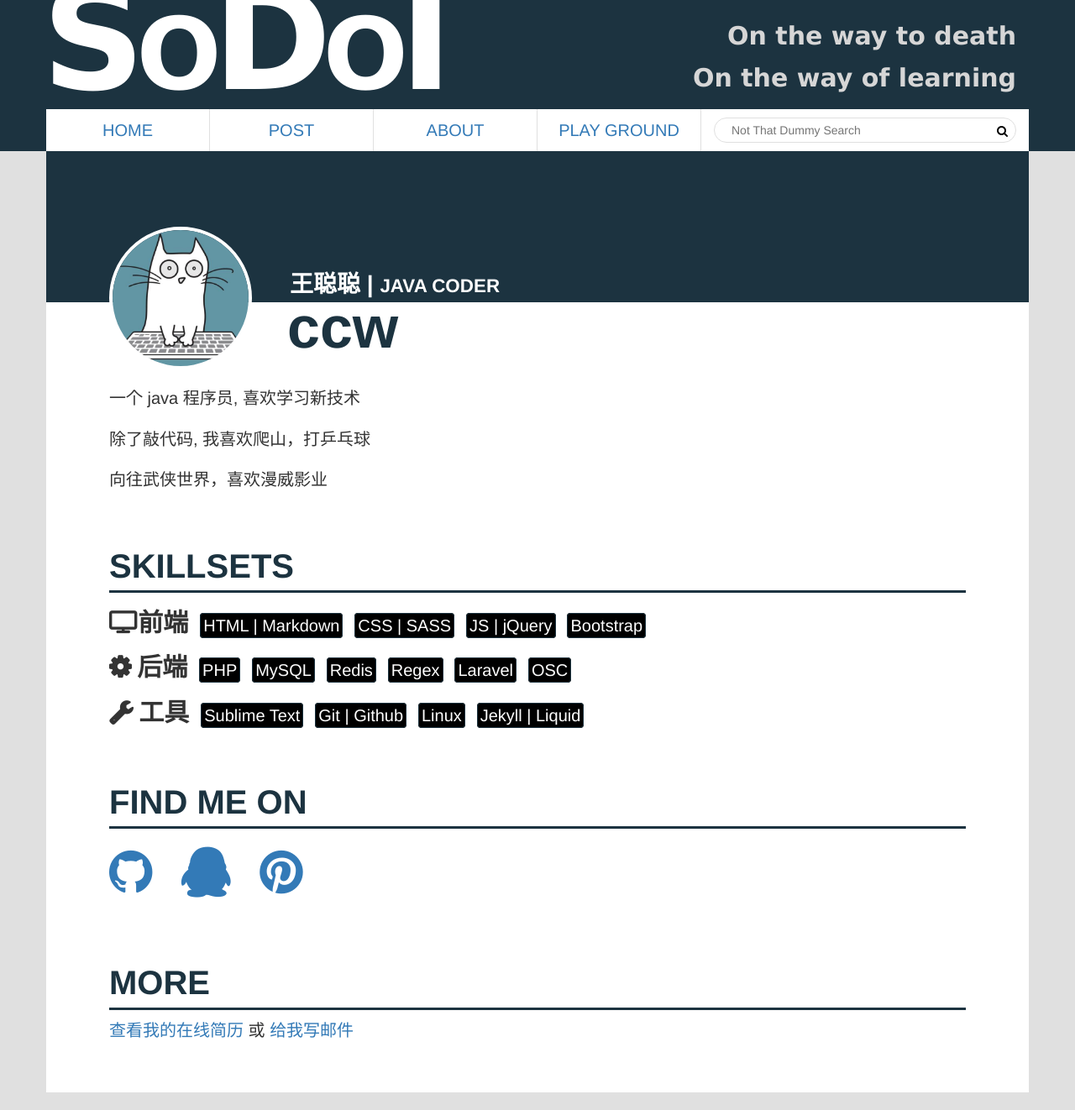
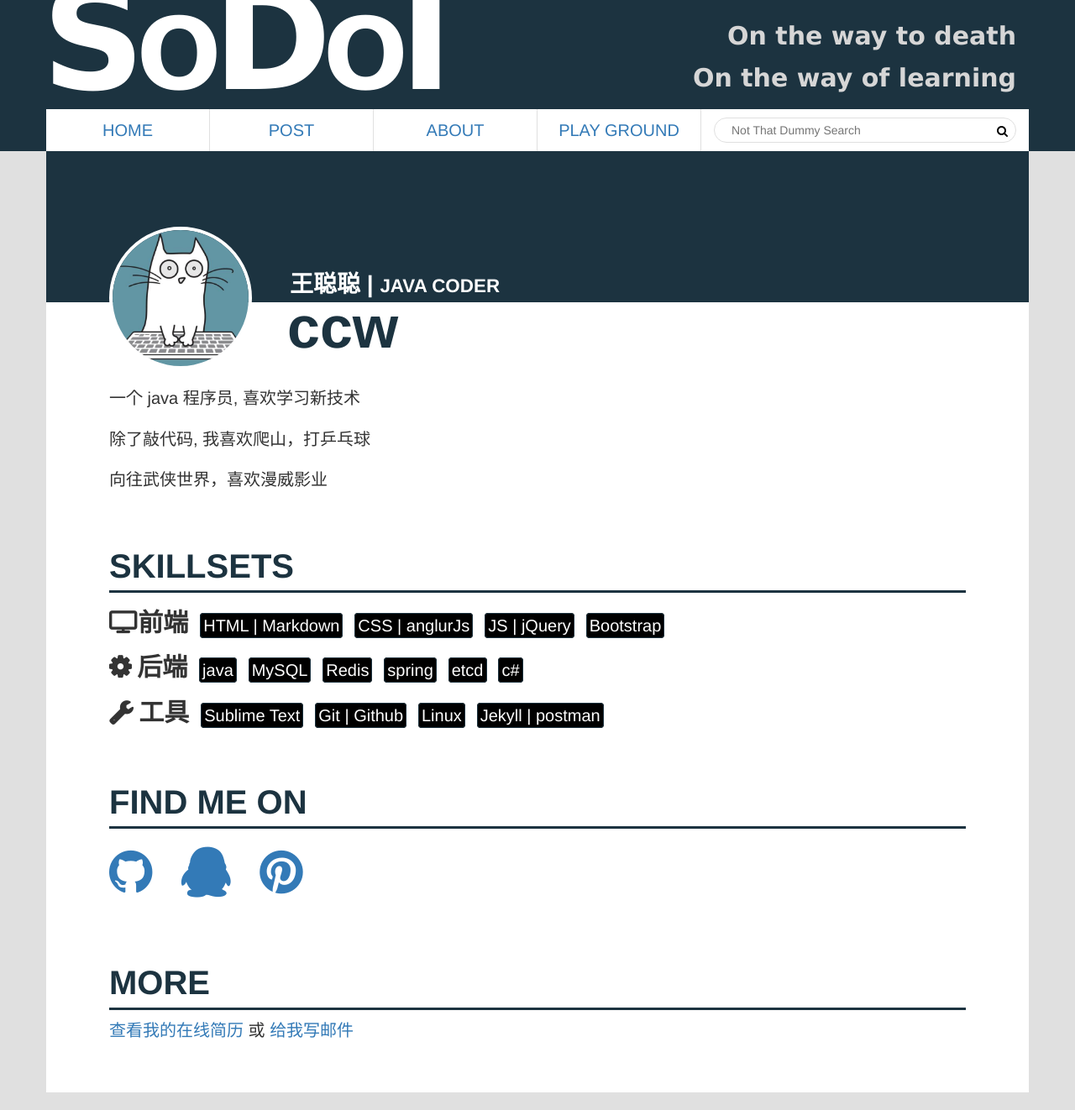
Before and after one commit to rookieCodeCCW/rookieCodeCCW.github.io, a Jekyll site: the page built from about/index.html, in a window 1280 px wide, cut to the strip 0-1322 px from the top of the page. Shown: the whole strip at 84% size. Built offline with Jekyll 4.4.1, drawn with Linux system fonts in a browser that asks for light colours; Markdown is read by kramdown in place of the engine named in the settings; comment, search, counter and statistics services are not loaded.

Commit message:
Update _config.yml

```diff
--- a/_config.yml
+++ b/_config.yml
@@ -44,9 +44,9 @@ my:
             postcode: 000000
             cell: "sodoi"
     skills:
-        frontend: ["HTML | Markdown", "CSS | SASS", "JS | jQuery", "Bootstrap"]
-        backend: ["PHP", "MySQL", "Redis", "Regex", "Laravel", "OSC"]
-        tools: ["Sublime Text", "Git | Github", "Linux", "Jekyll | Liquid"]
+        frontend: ["HTML | Markdown", "CSS | anglurJs", "JS | jQuery", "Bootstrap"]
+        backend: ["java", "MySQL", "Redis", "spring", "etcd", "c#"]
+        tools: ["Sublime Text", "Git | Github", "Linux", "Jekyll | postman"]
 
 collections:
     qqGroupGuide:
```
